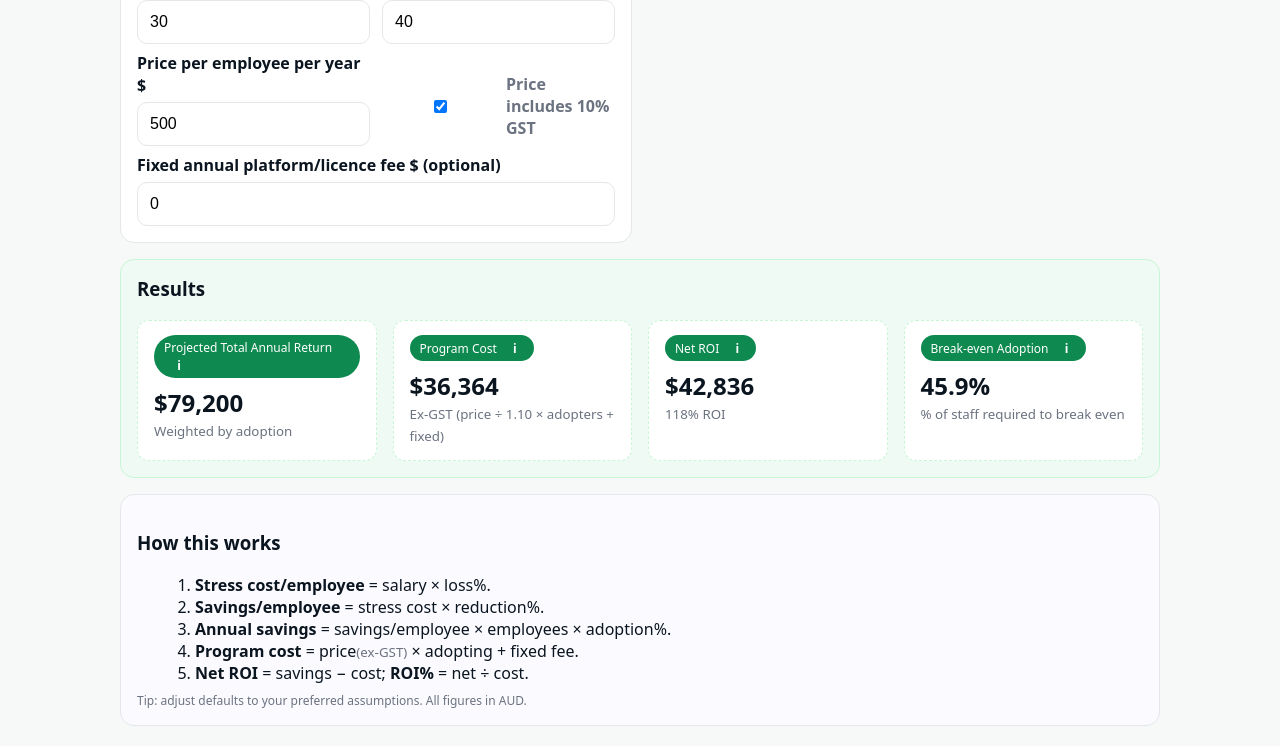
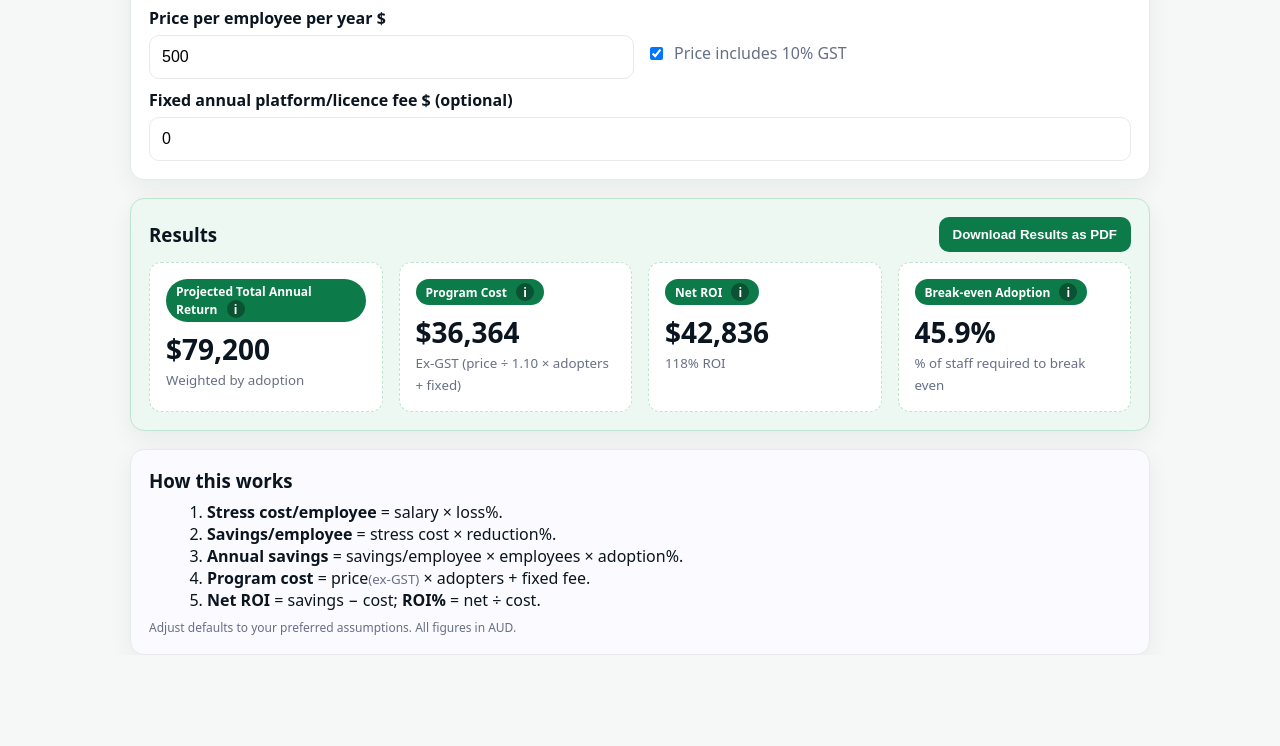
Before and after one commit to ThaChozanJuan/seedli-roi-calculator-manus, a plain HTML site: page index.html in a window 1280 px wide. Shown: the part 388-1134 px from the top of the page. After the commit the page ends 1043 px from the top, so only its background shows below. Drawn offline with Linux system fonts and the light colour scheme.

Commit message:
Update index.html

```diff
--- a/index.html
+++ b/index.html
@@ -2,99 +2,90 @@
 <html lang="en">
 <head>
 <meta charset="utf-8" />
-<meta name="viewport" content="width=device-width, initial-scale=1" />
+<meta name="viewport" content="width=device-width,initial-scale=1" />
 <title>What’s the return on investment?</title>
 <meta name="description" content="Seedli financial wellbeing ROI calculator" />
 <style>
   :root{
-    /* Tweak these to fine-tune the look */
-    --accent: #0E8A50;      /* Seedli / Manus-style green */
-    --accent-2: #0a6a3c;
-    --bg: #f7f9f8;
-    --ink: #0b1520;
-    --muted:#6b7280;
-    --border:#e5e7eb;
-    --card:#ffffff;
-    --kpi-bg:#f0faf4;
-    --kpi-border:#c6f6d5;
+    --accent:#0C7A49;       /* primary green (closer to Manus) */
+    --accent-2:#09633C;     /* hover/active green */
+    --bg:#F5F8F6;           /* page background */
+    --ink:#0B1520;          /* text */
+    --muted:#667085;        /* secondary text */
+    --border:#E6EBE9;       /* borders */
+    --card:#FFFFFF;         /* cards */
+    --kpi-bg:#ECF8F1;       /* results strip bg */
+    --kpi-border:#BEE5CF;   /* results tiles outline */
   }
   *{box-sizing:border-box}
   html,body{height:100%}
   body{margin:0;font-family:system-ui,-apple-system,Segoe UI,Roboto,Arial,sans-serif;background:var(--bg);color:var(--ink)}
-  .wrap{max-width:1080px;margin:28px auto;padding:20px}
-  .header{
-    display:flex;justify-content:space-between;align-items:center;gap:16px;margin-bottom:12px
-  }
-  h1{margin:0;font-size:28px;letter-spacing:.2px}
+  .wrap{max-width:1060px;margin:36px auto;padding:0 20px}
+  .page-title{margin:0 0 18px 0;font-size:30px;letter-spacing:.2px}
+
+  /* Cards & grid */
+  .grid{display:grid;grid-template-columns:repeat(12,1fr);gap:18px}
+  .card{background:var(--card);border:1px solid var(--border);border-radius:14px;box-shadow:0 8px 24px rgba(10,30,30,.06)}
+  .pad{padding:18px}
+  .half{grid-column:span 12}
+  @media(min-width:980px){ .half{grid-column:span 12} }
+
+  label{display:block;font-weight:600;margin:10px 0 6px}
+  input[type="number"]{width:100%;padding:12px 12px;border:1px solid var(--border);border-radius:10px;font-size:16px;background:#fff}
+  .row{display:flex;gap:12px}.row>*{flex:1}
+  .muted{color:var(--muted)}
+
+  /* Results strip */
+  .kpis{background:var(--kpi-bg);border:1px solid var(--kpi-border)}
+  .kpis-header{display:flex;align-items:center;justify-content:space-between;margin-bottom:10px}
+  .kpis h3{margin:0}
   .btn{
-    background:var(--accent);color:#fff;border:0;border-radius:10px;padding:12px 16px;
-    font-weight:600;cursor:pointer;transition:transform .04s ease, background .2s ease
+    background:var(--accent);color:#fff;border:0;border-radius:10px;padding:10px 14px;font-weight:600;
+    cursor:pointer;transition:background .15s ease, transform .04s ease
   }
   .btn:hover{background:var(--accent-2)}
   .btn:active{transform:translateY(1px)}
-  .grid{display:grid;grid-template-columns:repeat(12,1fr);gap:16px}
-  .card{background:var(--card);border:1px solid var(--border);border-radius:14px;padding:16px}
-  .half{grid-column:span 12}
-  @media(min-width:960px){ .half{grid-column:span 6} }
-  label{display:block;font-weight:600;margin:8px 0 6px}
-  input[type="number"], input[type="text"]{
-    width:100%;padding:12px;border:1px solid var(--border);border-radius:10px;font-size:16px
+
+  .out{display:grid;grid-template-columns:repeat(4,1fr);gap:16px}
+  @media(max-width:900px){ .out{grid-template-columns:1fr 1fr} }
+  @media(max-width:520px){ .out{grid-template-columns:1fr} }
+
+  .kbox{position:relative;padding:16px;border:1px dashed var(--kpi-border);border-radius:12px;background:#fff}
+  .tag{
+    display:inline-block;background:var(--accent);color:#fff;font-size:12px;font-weight:700;
+    padding:4px 10px;border-radius:999px;margin-bottom:6px
   }
-  .row{display:flex;gap:12px;align-items:center}
-  .row>*{flex:1}
+  .kbox h2{margin:2px 0 0;font-size:28px}
+  small{color:var(--muted)}
 
-  /* KPIs */
-  .kpis{grid-column:span 12;background:var(--kpi-bg);border:1px solid var(--kpi-border)}
-  .out{display:grid;grid-template-columns:repeat(4,1fr);gap:16px}
-  @media(max-width:800px){ .out{grid-template-columns:1fr 1fr} }
-  .kbox{position:relative;padding:14px 16px;border:1px dashed var(--kpi-border);border-radius:12px;background:#fff}
-  .kbox .tag{display:inline-block;background:var(--accent);color:#fff;font-size:12px;padding:4px 10px;border-radius:999px;margin-bottom:6px}
-  .kbox h2{margin:2px 0 0;font-size:24px}
-  small{color:var(--muted)}
-  .muted{color:var(--muted)}
-
-  /* Info bubble */
-  .info{
-    display:inline-flex;align-items:center;justify-content:center;
-    width:18px;height:18px;border-radius:999px;background:var(--accent);color:#fff;
-    font-size:12px;font-weight:700;margin-left:6px;cursor:pointer;user-select:none
-  }
+  /* Info bubbles */
+  .info{display:inline-flex;align-items:center;justify-content:center;width:18px;height:18px;
+    border-radius:999px;background:#0A5233;color:#fff;font-size:12px;font-weight:700;margin-left:6px;cursor:pointer}
   .tip{
-    position:absolute;z-index:5;top:42px;left:16px;right:16px;
-    background:#111827;color:#fff;border-radius:10px;padding:10px 12px;font-size:13px;line-height:1.35;
-    box-shadow:0 10px 30px rgba(0,0,0,.25);display:none
+    position:absolute;z-index:5;top:44px;left:16px;right:16px;background:#111827;color:#fff;border-radius:10px;
+    padding:10px 12px;font-size:13px;line-height:1.35;box-shadow:0 12px 32px rgba(0,0,0,.28);display:none
   }
   .kbox.open .tip{display:block}
-  .tip:before{
-    content:"";position:absolute;top:-8px;left:16px;border:8px solid transparent;border-bottom-color:#111827
-  }
+  .tip:before{content:"";position:absolute;top:-8px;left:16px;border:8px solid transparent;border-bottom-color:#111827}
 
-  /* Aside / how it works */
-  .aside{grid-column:span 12;background:#fbfbff}
-  .aside ol{margin:0 0 8px 18px}
-  .footnote{font-size:12px;color:var(--muted)}
+  /* How this works */
+  .aside{background:#FAFAFF}
 
-  /* Print to PDF */
+  /* Print */
   @media print{
     body{background:#fff}
-    .header .btn{display:none}
-    .card{border:0;padding:0}
-    .half{grid-column:span 6}
-    .aside{break-before:page}
+    .btn{display:none}
+    .card{border:0;box-shadow:none}
   }
 </style>
 </head>
 <body>
   <div class="wrap">
-    <div class="header">
-      <h1>What’s the return on investment?</h1>
-      <button class="btn" id="pdfBtn">Download Results as PDF</button>
-    </div>
+    <h1 class="page-title">What’s the return on investment?</h1>
 
-    <div class="grid">
     <!-- Inputs -->
-      <div class="card half">
-        <h3>Inputs</h3>
+    <section class="card pad half" aria-labelledby="inputs">
+      <h3 id="inputs" style="margin:0 0 8px 0">Inputs</h3>
 
       <label>Employees</label>
       <input type="number" id="employees" value="200" min="1" step="1" />
@@ -126,65 +117,66 @@
           <label>Price per employee per year $</label>
           <input type="number" id="pricePerEmp" value="500" min="0" step="10" />
         </div>
-          <div>
-            <label class="row" style="gap:8px;margin-top:28px">
+        <div style="display:flex;align-items:center;gap:8px;margin-top:30px">
           <input type="checkbox" id="gstIncl" checked style="width:auto" />
           <span class="muted">Price includes 10% GST</span>
-            </label>
         </div>
       </div>
 
       <label>Fixed annual platform/licence fee $ (optional)</label>
       <input type="number" id="fixedFee" value="0" min="0" step="100" />
+    </section>
+
+    <!-- Results -->
+    <section class="card pad half kpis" aria-labelledby="results" style="margin-top:18px">
+      <div class="kpis-header">
+        <h3 id="results" style="margin:0">Results</h3>
+        <button class="btn" id="pdfBtn">Download Results as PDF</button>
       </div>
 
-      <!-- Outputs -->
-      <div class="card half kpis">
-        <h3 style="margin-top:0">Results</h3>
       <div class="out">
-          <div class="kbox" data-tip="Dollar value of productivity recovered.">
-            <div class="tag">Projected Total Annual Return <span class="info" data-role="info">i</span></div>
+        <div class="kbox">
+          <div class="tag">Projected Total Annual Return <span class="info">i</span></div>
           <h2 id="savings">$0</h2>
           <small>Weighted by adoption</small>
           <div class="tip">Recovered value from reduced financial stress.<br/>Formula: salary × loss% × reduction% × employees × adoption%.</div>
         </div>
 
-          <div class="kbox" data-tip="Total annual program spend (ex-GST for comparison).">
-            <div class="tag">Program Cost <span class="info" data-role="info">i</span></div>
+        <div class="kbox">
+          <div class="tag">Program Cost <span class="info">i</span></div>
           <h2 id="cost">$0</h2>
           <small id="costNote">Ex-GST (adopters × price)</small>
-            <div class="tip">Cost uses ex-GST price for apples-to-apples ROI. If the checkbox is ticked, we back out GST: price ÷ 1.10.</div>
+          <div class="tip">Cost uses ex-GST for apples-to-apples ROI. If “includes GST” is ticked, we back GST out: price ÷ 1.10.</div>
         </div>
 
-          <div class="kbox" data-tip="Net benefit and ROI percentage.">
-            <div class="tag">Net ROI <span class="info" data-role="info">i</span></div>
+        <div class="kbox">
+          <div class="tag">Net ROI <span class="info">i</span></div>
           <h2 id="net">$0</h2>
           <small id="roiPct">0% ROI</small>
           <div class="tip">Net = Annual Savings − Program Cost. ROI% = Net ÷ Cost.</div>
         </div>
 
-          <div class="kbox" data-tip="Minimum activation rate needed to break even.">
-            <div class="tag">Break-even Adoption <span class="info" data-role="info">i</span></div>
+        <div class="kbox">
+          <div class="tag">Break-even Adoption <span class="info">i</span></div>
           <h2 id="breakeven">—</h2>
           <small>% of staff required to break even</small>
-            <div class="tip">Break-even = priceUsed ÷ savingsPerEmp. Shows the activation % needed for savings to equal cost.</div>
+          <div class="tip">Break-even = priceUsed ÷ savingsPerEmp (as a % of total staff).</div>
         </div>
       </div>
-      </div>
+    </section>
 
     <!-- How this works -->
-      <div class="card aside">
-        <h3>How this works</h3>
-        <ol>
+    <section class="card pad aside" style="margin-top:18px">
+      <h3 style="margin:0 0 8px 0">How this works</h3>
+      <ol style="margin:0 0 8px 18px">
         <li><b>Stress cost/employee</b> = salary × loss%.</li>
         <li><b>Savings/employee</b> = stress cost × reduction%.</li>
         <li><b>Annual savings</b> = savings/employee × employees × adoption%.</li>
-          <li><b>Program cost</b> = price<small>(ex-GST)</small> × adopting + fixed fee.</li>
+        <li><b>Program cost</b> = price<small>(ex-GST)</small> × adopters + fixed fee.</li>
         <li><b>Net ROI</b> = savings − cost; <b>ROI%</b> = net ÷ cost.</li>
       </ol>
-        <div class="footnote">Tip: adjust defaults to your preferred assumptions. All figures in AUD.</div>
-      </div>
-    </div>
+      <div class="muted" style="font-size:12px">Adjust defaults to your preferred assumptions. All figures in AUD.</div>
+    </section>
   </div>
 
 <script>
@@ -202,8 +194,10 @@
     const gstIncl = $('gstIncl').checked;
     const fixed = +$('fixedFee').value || 0;
 
-    const priceUsed = gstIncl ? (price/1.10) : price;        // ex-GST for ROI
-    $('costNote').textContent = gstIncl ? 'Ex-GST (price ÷ 1.10 × adopters + fixed)' : 'Adopters × price + fixed';
+    const priceUsed = gstIncl ? (price/1.10) : price;
+    $('costNote').textContent = gstIncl
+      ? 'Ex-GST (price ÷ 1.10 × adopters + fixed)'
+      : 'Adopters × price + fixed';
 
     const stressPerEmp = salary * loss;
     const savePerEmp   = stressPerEmp * red;
@@ -222,13 +216,13 @@
     $('breakeven').textContent = isFinite(beAdopt) ? `${(beAdopt*100).toFixed(1)}%` : '—';
   }
 
-  // Recalc on all inputs
+  // inputs
   document.querySelectorAll('input').forEach(el=>{
     el.addEventListener('input', calc);
     el.addEventListener('change', calc);
   });
 
-  // Info bubbles (click to toggle; click outside to close)
+  // info bubbles
   function wireTips(){
     document.querySelectorAll('.kbox .info').forEach(btn=>{
       btn.addEventListener('click', (e)=>{
@@ -242,15 +236,10 @@
     });
   }
 
-  // Download PDF (native—works everywhere)
-  function downloadPDF(){
-    window.print(); // user selects "Save as PDF"
-  }
+  // pdf
+  document.getElementById('pdfBtn').addEventListener('click', ()=>window.print());
 
-  $('pdfBtn').addEventListener('click', downloadPDF);
-
-  wireTips();
-  calc();
+  wireTips(); calc();
 })();
 </script>
 </body>
```
Lines whose indentation alone changed are shown as unchanged.
